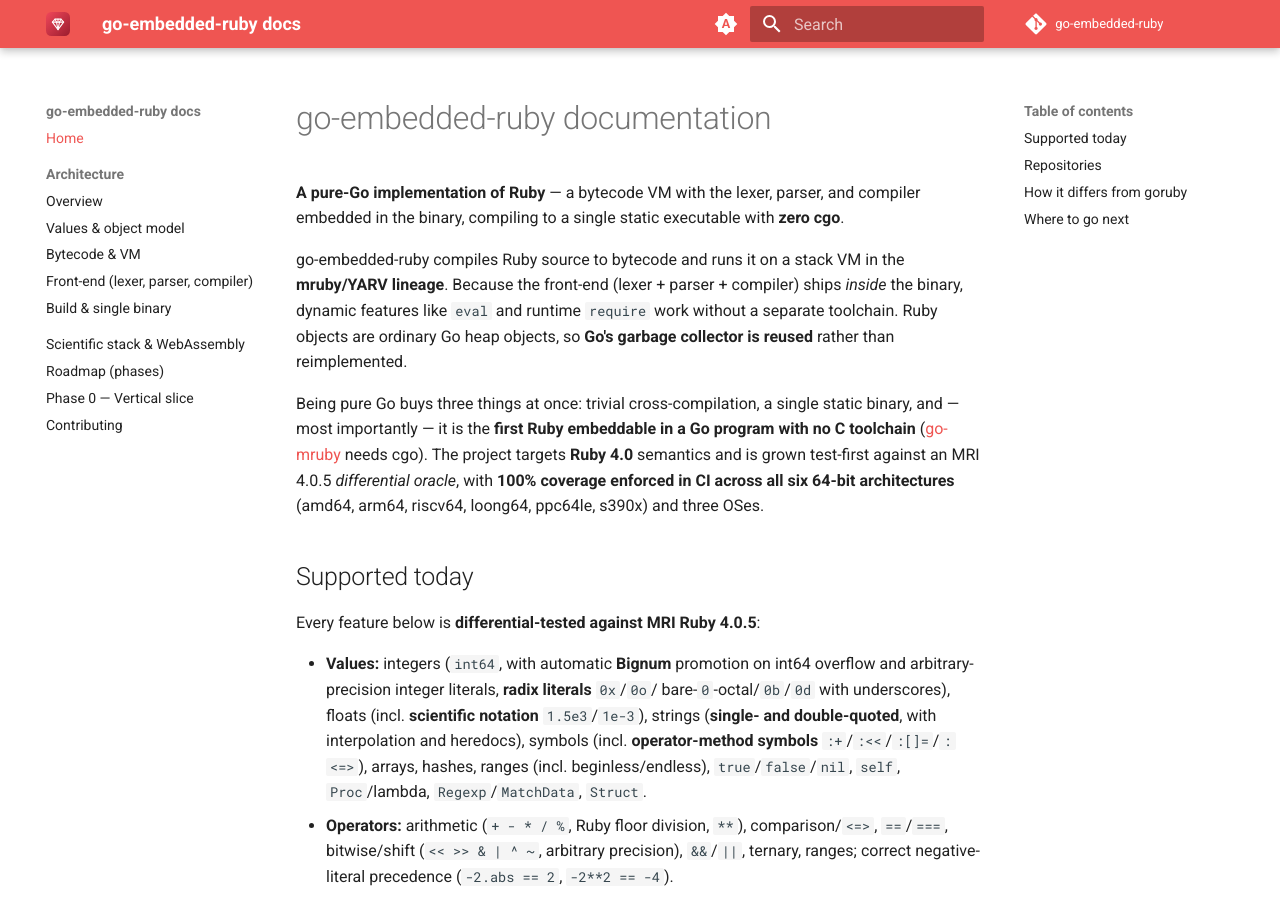
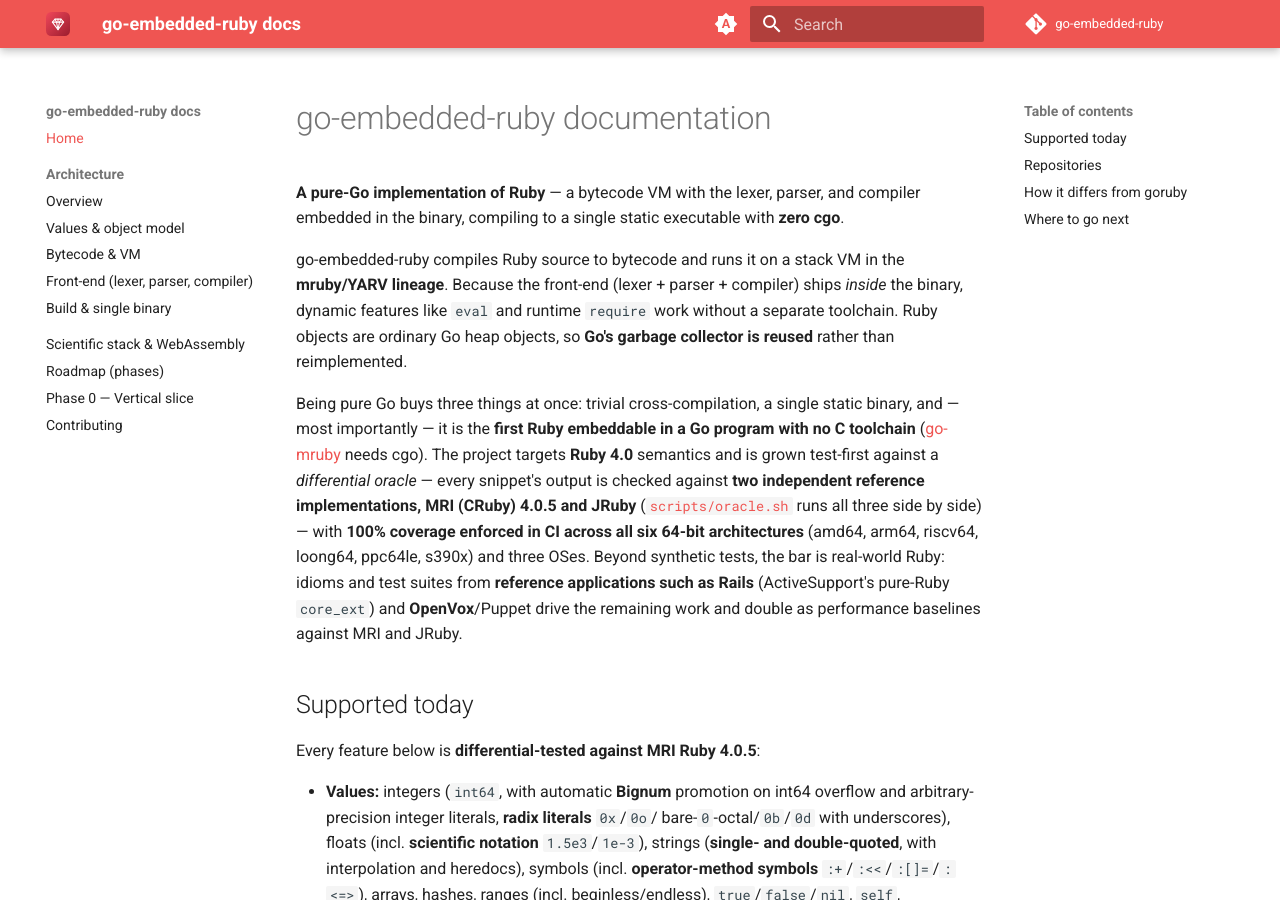
Before and after one commit to go-embedded-ruby/docs, an MkDocs documentation site: the page built from docs/index.md, in a window 1280 px wide and 900 px high. Built offline with MkDocs 1.6.1 and Material for MkDocs 9.7.7, drawn with Linux system fonts in a browser that asks for light colours; the version menu is left out.

Commit message:
docs: differential oracle now MRI + JRuby; add the conformance ladder
Document that conformance is checked against two independent Ruby 4.0 references
(MRI and JRuby) via scripts/oracle.sh, and that real-world reference apps (Rails
ActiveSupport, OpenVox/Puppet) drive the work and serve as performance baselines.

Co-Authored-By: Claude Opus 4.8 <noreply@anthropic.com>

```diff
--- a/docs/index.md
+++ b/docs/index.md
@@ -13,9 +13,16 @@ work without a separate toolchain. Ruby objects are ordinary Go heap objects, so
 Being pure Go buys three things at once: trivial cross-compilation, a single
 static binary, and — most importantly — it is the **first Ruby embeddable in a
 Go program with no C toolchain** ([go-mruby][go-mruby] needs cgo). The project
-targets **Ruby 4.0** semantics and is grown test-first against an MRI 4.0.5
-*differential oracle*, with **100% coverage enforced in CI across all six 64-bit
-architectures** (amd64, arm64, riscv64, loong64, ppc64le, s390x) and three OSes.
+targets **Ruby 4.0** semantics and is grown test-first against a *differential
+oracle* — every snippet's output is checked against **two independent reference
+implementations, MRI (CRuby) 4.0.5 and JRuby**
+([`scripts/oracle.sh`](https://github.com/go-embedded-ruby/ruby/blob/main/scripts/oracle.sh)
+runs all three side by side) — with **100% coverage enforced in CI across all six
+64-bit architectures** (amd64, arm64, riscv64, loong64, ppc64le, s390x) and three
+OSes. Beyond synthetic tests, the bar is real-world Ruby: idioms and test suites
+from **reference applications such as Rails** (ActiveSupport's pure-Ruby
+`core_ext`) and **OpenVox**/Puppet drive the remaining work and double as
+performance baselines against MRI and JRuby.
 
 ## Supported today
 
```
Also changed, not shown: docs/roadmap.md (+1 -1 lines).
